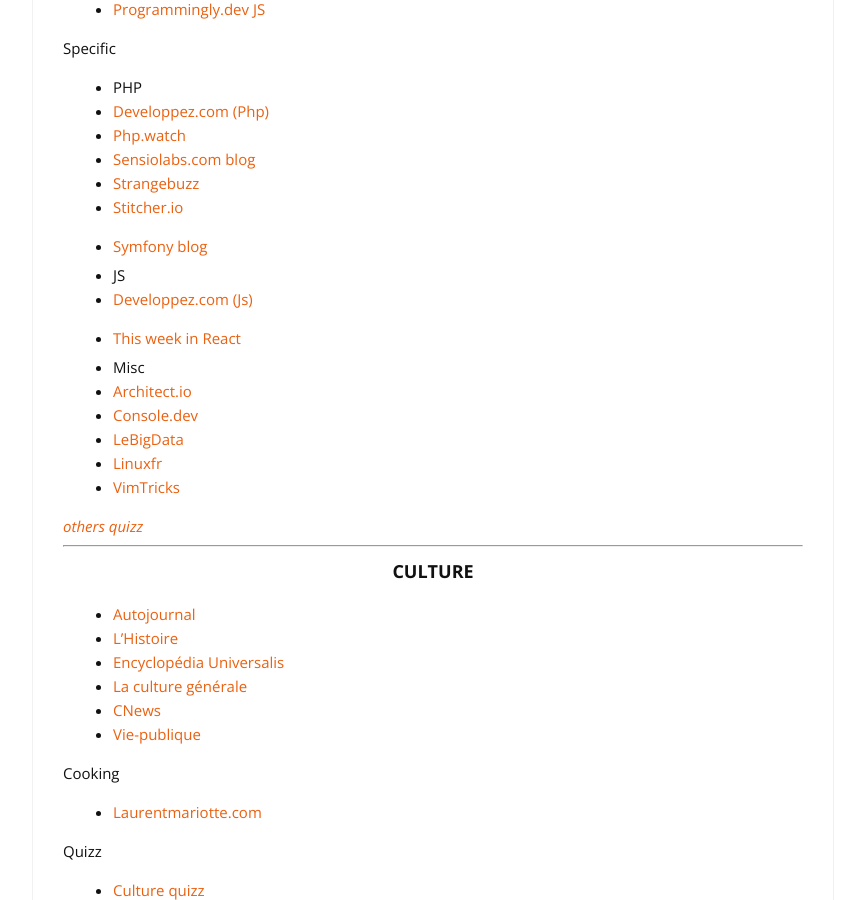
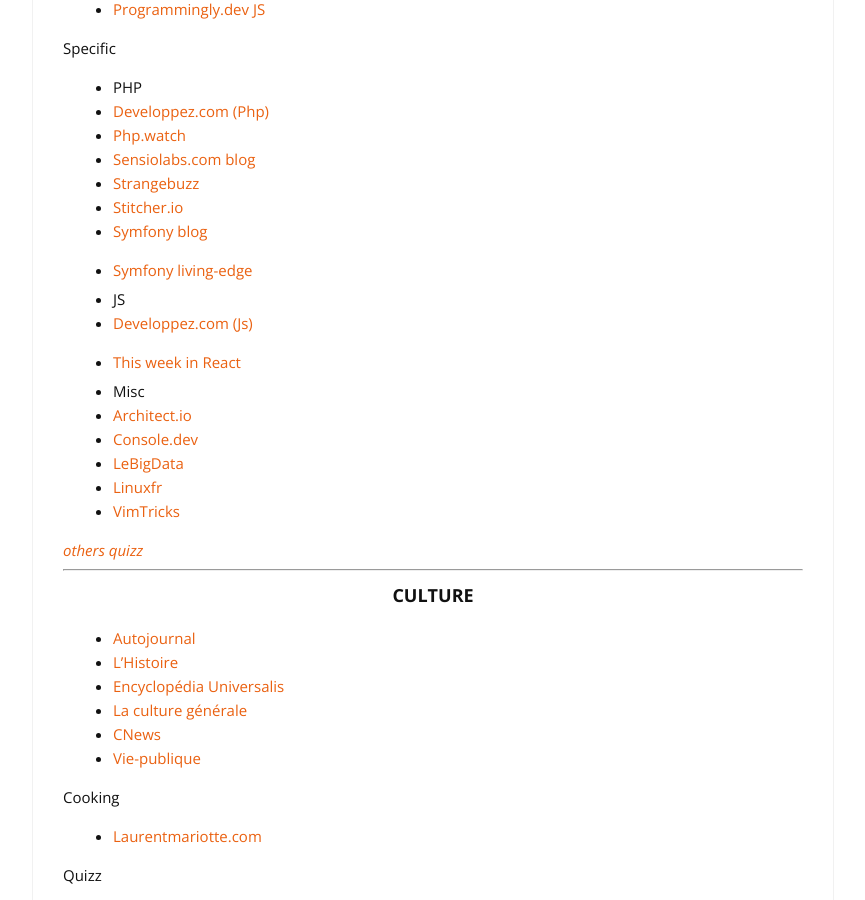
Before and after one commit to cylmat/cylmat.github.io, a Jekyll site: the page built from _pages/news.md, in a window 1280 px wide and 900 px high, scrolled down 810 px. Shown: the whole window, without its empty margins (207-1072 px from the left). Built offline with Jekyll 4.4.1, drawn with Linux system fonts in a browser that asks for light colours; nearby versions of some CDN libraries.

Commit message:
Update news.md

```diff
--- a/_pages/news.md
+++ b/_pages/news.md
@@ -44,6 +44,7 @@
 - [Strangebuzz](https://www.strangebuzz.com/fr)
 - [Stitcher.io](https://stitcher.io)
 - [Symfony blog](https://symfony.com/blog)
+- [Symfony living-edge](https://symfony.com/blog/category/living-on-the-edge)
 
 + JS
 + [Developpez.com (Js)](https://javascript.developpez.com)
```
